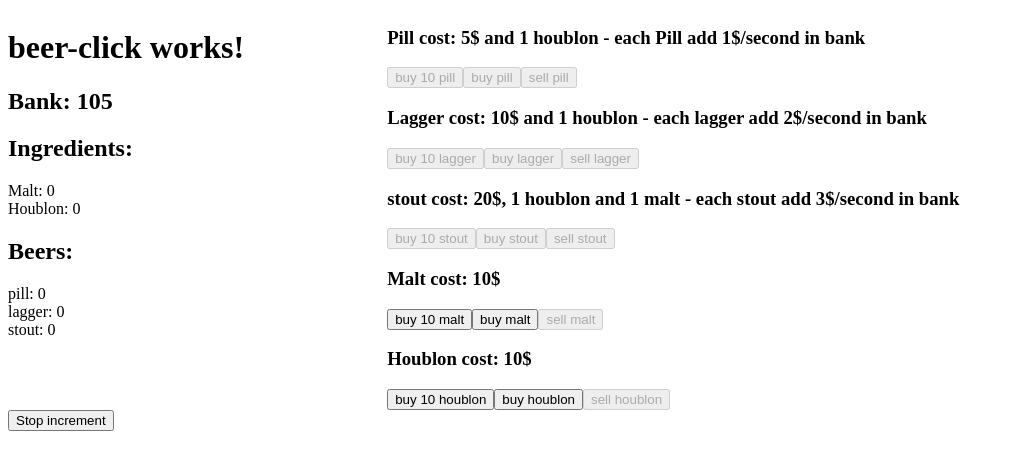
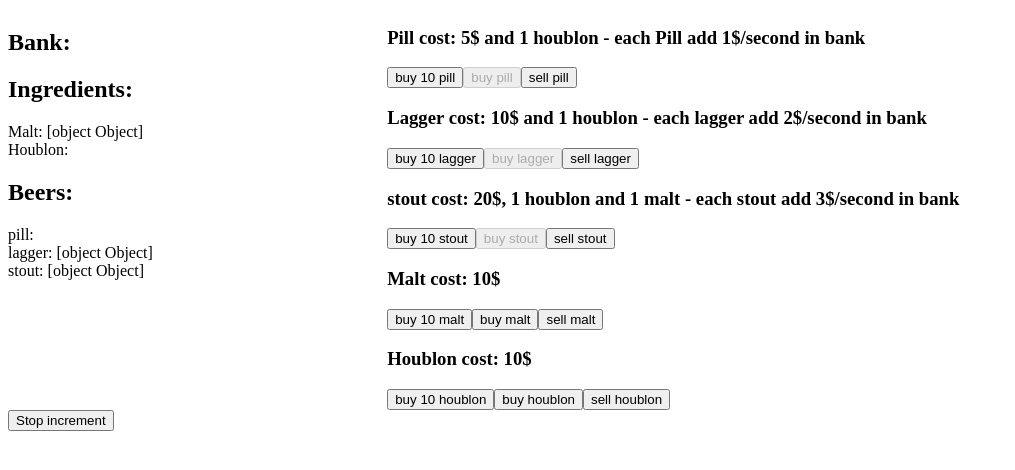
Before and after one commit to emmanuel-franc/beerclick, an Angular app: page / in a window 1280 px wide. Shown: the top 470 px of the page, without its empty margins (0-1015 px from the left). Built offline with nearby package versions, Linux system fonts and the light colour scheme.

Commit message:
[add] models

```diff
--- a/src/app/app.component.ts
+++ b/src/app/app.component.ts
@@ -1,111 +1,54 @@
 import { Component } from '@angular/core';
+import { Beer, Consumable, Cost, Player } from "./models"
 
 @Component({
   selector: 'app-root',
   templateUrl: './app.component.html',
   styleUrls: ['./app.component.css']
 })
+export class AppComponent {
 
-export class AppComponent {
-  title = 'beer-click works!'
-  interval:any;
-  bank:number;
+  money: Consumable = {
+    name: 'money',
+    qty: 0
+  };
 
-  //beers types
-  pill:number;
-  lagger:number;
-  stout:number;
+  hop: Consumable = {
+    name: 'hop',
+    qty: 0,
+    cost: [new Cost(10, this.money)]
+  };
 
-  //ingredient types
-  malt:number;
-  houblon:number;
+  malt: Consumable = {
+    name: 'malt',
+    qty: 0,
+    cost: [new Cost(10, this.money)]
+  };
+
+  stout: Beer = {
+    name: 'stout',
+    qty: 0,
+    cost: [new Cost(10, this.money), new Cost(1, this.hop)],
+    ratio: 1.5
+  };
+
+  lagger: Beer = {
+    name: 'lagger',
+    qty: 0,
+    cost: [new Cost(2, this.hop), new Cost(1, this.malt)],
+    ratio: 1.2
+  };
+
+  player: Player = {
+    ressources: {
+      money: this.money,
+      consumables: [this.malt, this.hop],
+      beers: [this.stout, this.lagger]
+    }
+  };
+
 
   constructor() {
-    console.info('Beerclick Component Mounted Successfully');
-    this.bank = 100;
-
-    //beers types
-    this.pill = 0;
-    this.lagger = 0;
-    this.stout = 0;
-
-    //ingredient types
-    this.houblon = 0;
-    this.malt = 0;
-
-    //each seconds, calculateBank
-    this.interval = setInterval(() => {this.calculateBank();}, 1000) //use arrow function to point to the class when called. See: http://stackoverflow.com/questions/35828830/angular-2-call-setinterval-undefined-services-form-dependency-injection
   }
 
-  calculateBank(){
-    this.bank = this.bank + 1 + this.pill + this.lagger * 2 + this.stout * 3;
-  }
-
-  increment(item, multiplicatorValue) {
-    let multiplicator = multiplicatorValue;
-
-    if(!multiplicatorValue) {
-      multiplicator = 1;
-    }
-
-    if(item === "malt") {
-      this.bank = this.bank - (10 * multiplicator);
-      this.malt = this.malt + (1 * multiplicator);
-    }
-
-    if(item === "houblon") {
-      this.bank = this.bank - (10 * multiplicator);
-      this.houblon = this.houblon + (1 * multiplicator);
-    }
-
-    if(item === "pill") {
-      this.bank = this.bank - (5 * multiplicator);
-      this.houblon = this.houblon - (1 * multiplicator);
-      this.pill = this.pill + (1 * multiplicator);
-    }
-
-    if(item === "lagger") {
-      this.bank = this.bank - (10 * multiplicator);
-      this.houblon = this.houblon - (1 * multiplicator);
-      this.lagger = this.lagger + (1 * multiplicator);
-    }
-
-    if(item === "stout") {
-      this.bank = this.bank - (20 * multiplicator);
-      this.houblon = this.houblon - (1 * multiplicator);
-      this.malt = this.malt - (1 * multiplicator);
-      this.stout = this.stout + (1 * multiplicator);
-    }
-  }
-
-  decrement(item) {
-    if(item === "malt") {
-      this.bank = this.bank + 10;
-      this.malt--
-    }
-
-    if(item === "houblon") {
-      this.bank = this.bank + 10;
-      this.houblon--
-    }
-
-    if(item === "pill") {
-      this.bank = this.bank + 5;
-      this.pill--
-    }
-
-    if(item === "lagger") {
-      this.bank = this.bank + 10;
-      this.lagger--
-    }
-
-    if(item === "stout") {
-      this.bank = this.bank + 20;
-      this.stout--
-    }
-  }
-
-  stopIncrement() {
-    clearInterval(this.interval);
-  }
 }
--- /dev/null
+++ b/src/app/models/beer.model.ts
@@ -0,0 +1,8 @@
+import { Cost } from "./cost.model";
+
+export class Beer {
+  name: string;
+  qty: number;
+  cost: [Cost];
+  ratio: number;
+}
--- /dev/null
+++ b/src/app/models/consumable.model.ts
@@ -0,0 +1,7 @@
+import { Cost } from "./cost.model";
+
+export class Consumable {
+  name: string;
+  qty: number;
+  cost?: [Cost];
+}
--- /dev/null
+++ b/src/app/models/cost.model.ts
@@ -0,0 +1,11 @@
+import { Consumable } from "./consumable.model";
+
+export class Cost {
+  qty: number;
+  type: Consumable;
+
+  constructor(number, type) {
+    number ? this.qty = number : '';
+    type ? this.type = type : '';
+  }
+}
--- /dev/null
+++ b/src/app/models/index.ts
@@ -0,0 +1,4 @@
+export * from "./beer.model";
+export * from "./consumable.model";
+export * from "./cost.model";
+export * from "./player.model";
--- /dev/null
+++ b/src/app/models/player.model.ts
@@ -0,0 +1,10 @@
+import { Consumable } from "./consumable.model";
+import { Beer } from "./beer.model";
+
+export class Player {
+  ressources: {
+    money: Consumable;
+    consumables: [Consumable],
+    beers: [Beer]
+  };
+}
```
Also changed, not shown: src/app/app.component.html (line endings or trailing spaces).
